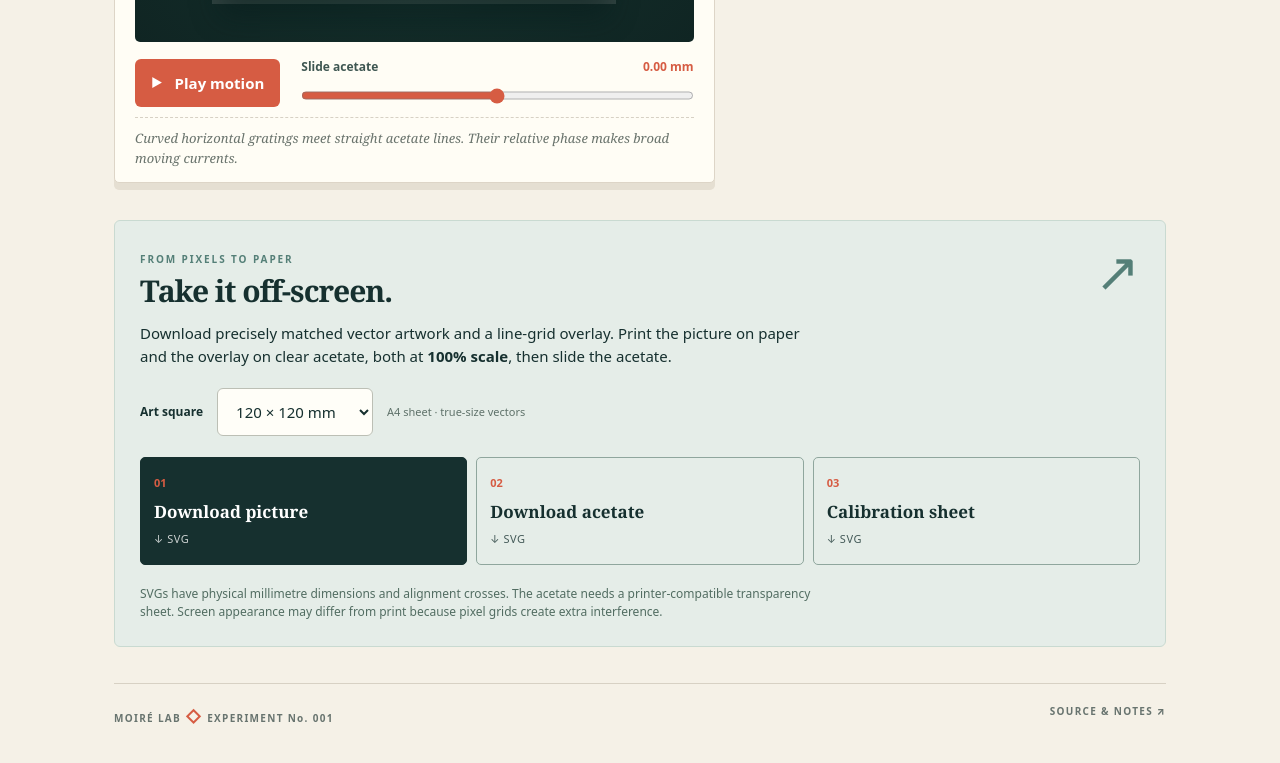
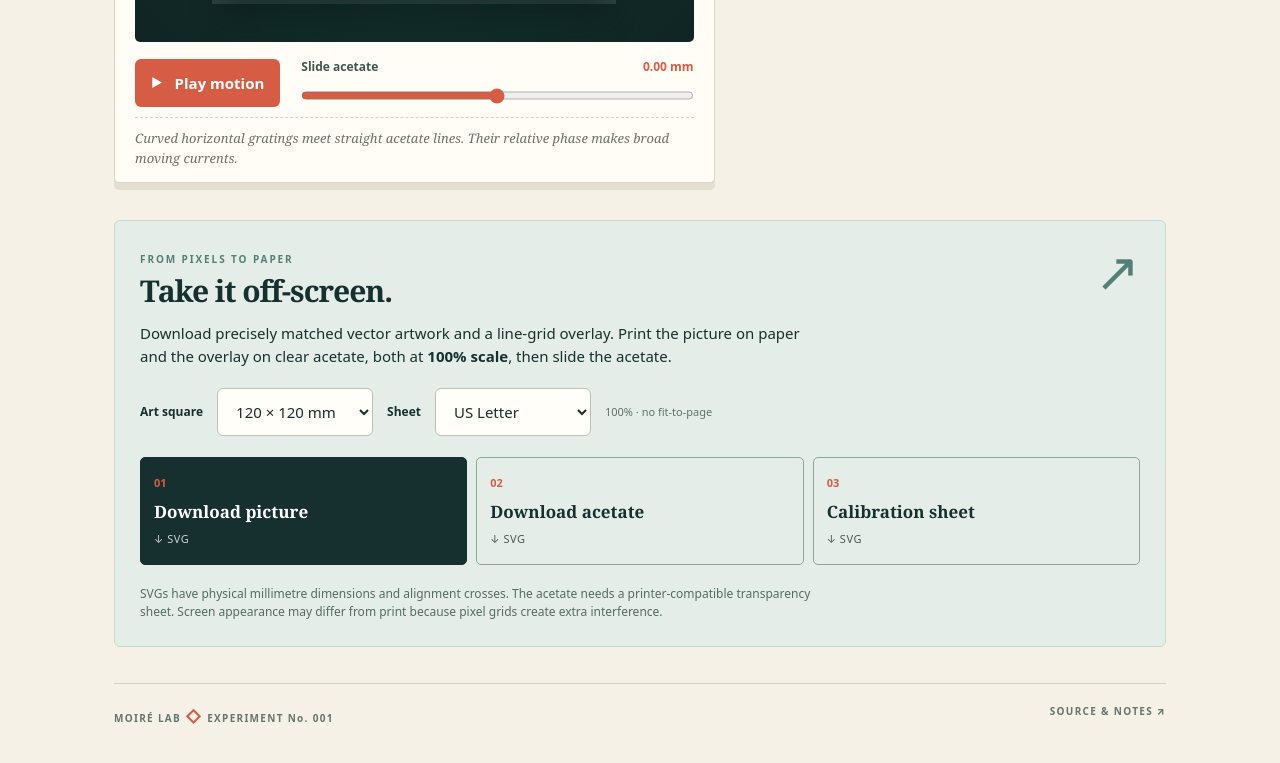
Before and after one commit to udeudeude/Moire-Lab, a website with bundled scripts: page index.html in a window 1280 px wide. Shown: the part 838-1601 px from the top of the page. Built offline with nearby package versions, Linux system fonts and the light colour scheme.

Commit message:
Add US Letter and A4 layout selection for print fidelity

```diff
--- a/index.html
+++ b/index.html
@@ -81,7 +81,7 @@
         <div class="print-options">
           <label for="sizeSelect">Art square</label>
           <select id="sizeSelect"><option value="90">90 × 90 mm</option><option value="120" selected>120 × 120 mm</option><option value="150">150 × 150 mm</option></select>
-          <span class="paper-note">A4 sheet · true-size vectors</span>
+          <label for="paperSelect">Sheet</label><select id="paperSelect"><option value="letter" selected>US Letter</option><option value="a4">A4</option></select><span class="paper-note">100% · no fit-to-page</span>
         </div>
         <div class="download-grid">
           <button id="downloadBase" class="download-button primary" type="button"><span>01</span><strong>Download picture</strong><span aria-hidden="true">↓ SVG</span></button>
```
